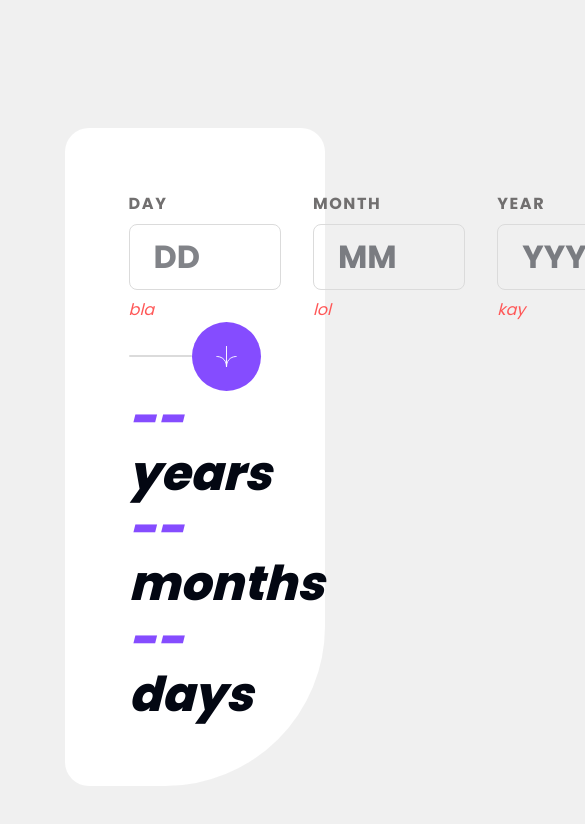
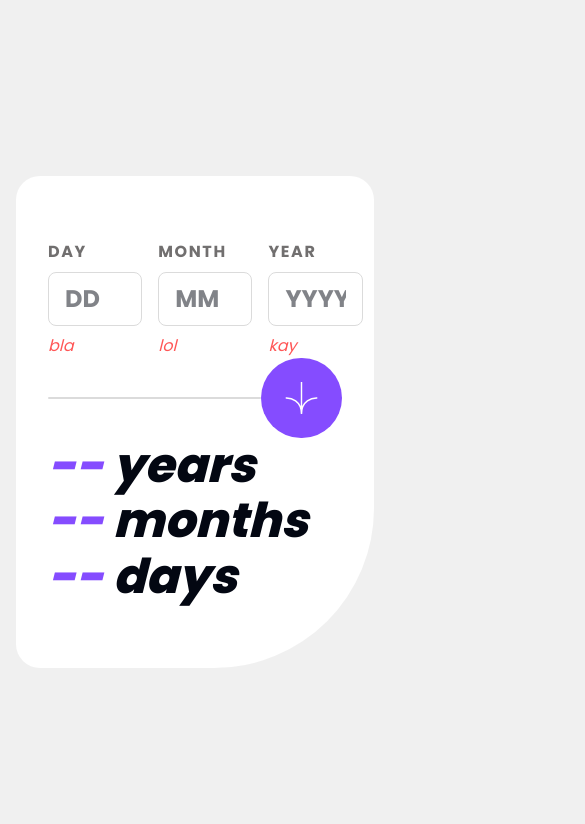
Before and after one commit to lilKriT/fem-age-calculator-app, a Next.js app: page / in a window 390 px wide. Shown: the top 824 px of the page, 585 px wide, since content can reach past the window. Built offline with nearby package versions, Linux system fonts and the light colour scheme.

Commit message:
Mobile is good.

```diff
--- a/app/globals.css
+++ b/app/globals.css
@@ -47,7 +47,7 @@ body {
   }
 
   input {
-    @apply w-[calc(5ch+3rem)] px-6 py-2 border border-gray-200 rounded-lg;
+    @apply w-[calc(5ch+1rem)] sm:w-[calc(5ch+3rem)] text-[clamp(1.5rem,5vw,2rem)] px-4 md:px-6 py-2 border border-gray-200 rounded-lg;
     @apply outline-none focus:ring-2 ring-purple-500;
   }
 
--- a/app/page.tsx
+++ b/app/page.tsx
@@ -16,11 +16,11 @@ export default function Home() {
   };
 
   return (
-    <section className="min-h-dvh flex items-center justify-center px-8 py-32">
-      <div className="bg-white w-4/5 max-w-210 p-16 rounded-3xl rounded-br-[10rem]">
+    <section className="min-h-dvh flex items-center justify-center px-4 md:px-8 py-32">
+      <div className="bg-white w-full max-w-210 py-16 px-8 md:px-16 rounded-3xl rounded-br-[10rem]">
         {/* Date form */}
         <form className="flex flex-col">
-          <div className="flex gap-8">
+          <div className="flex gap-4 md:gap-8">
             <label className="label">
               <span>Day</span>
               <input type="text" placeholder="DD" />
```
